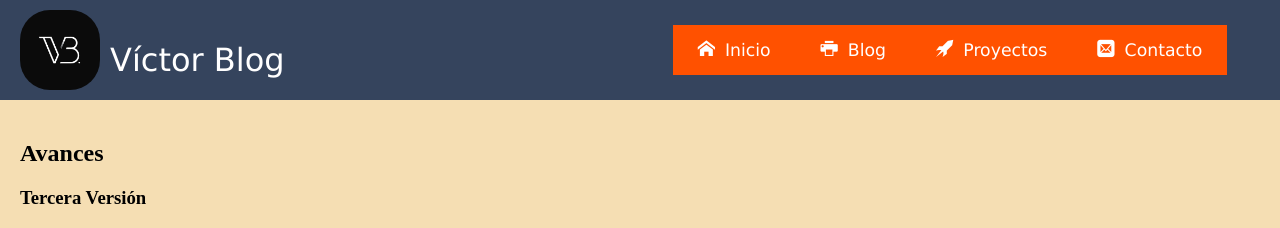
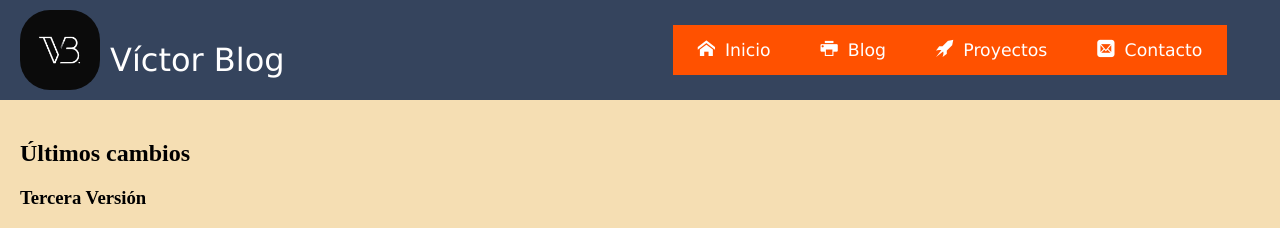
Before and after one commit to VictorTigris/Blog_Responsive, a plain HTML site: page index.html in a window 1280 px wide. Shown: the top 228 px of the page. Drawn offline with Linux system fonts and the light colour scheme; files whose address does not match are found by name.

Commit message:
Esta es una pequeña prueba para la actualización de un repositorio remoto en GitHub.

```diff
--- a/index.html
+++ b/index.html
@@ -25,7 +25,7 @@
         </header>
         <main class="main">
             <h2 class="main__title">
-                Avances
+                Últimos cambios
             </h2>
             <section class="section">
                 <article class="section__article">
```
